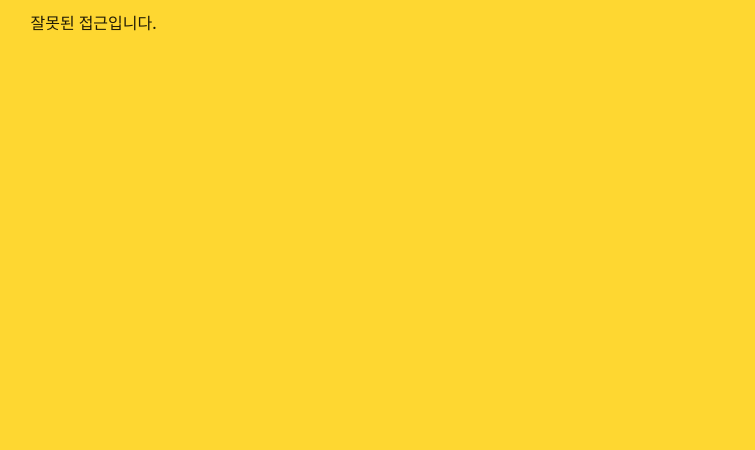
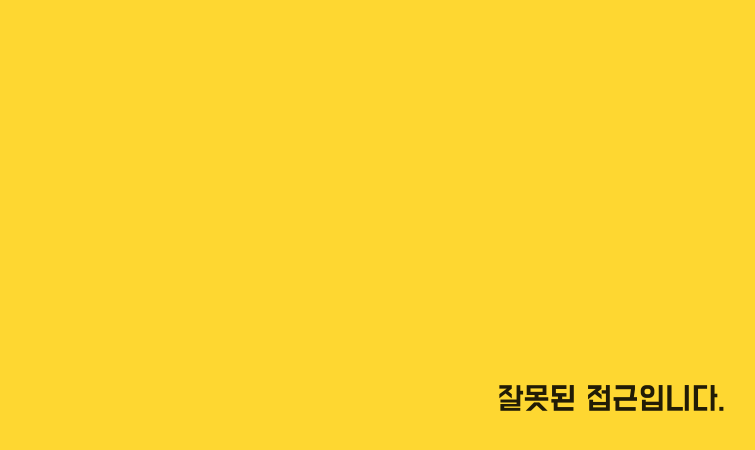
Before and after one commit to hangole1999/womens-assured-unmanned-delivery-box, a Vue app: page /login in a window 1280 px wide. Shown: the top 450 px of the page, without its empty margins (29-784 px from the left). Built offline with nearby package versions, Linux system fonts and the light colour scheme.

Commit message:
[Auto] Fix many

```diff
--- a/src/App.vue
+++ b/src/App.vue
@@ -68,12 +68,12 @@ a {
 
 .dohyeon,
 .dohyeon * {
-  font-family: 'Do Hyeon', sans-serif;
+  font-family: 'Do Hyeon', sans-serif !important;
 }
 
 .jua,
 .jua * {
-  font-family: 'Jua', sans-serif;
+  font-family: 'Jua', sans-serif !important;
 }
 
 .text-back {
--- a/src/views/WorngApproach.vue
+++ b/src/views/WorngApproach.vue
@@ -1,6 +1,8 @@
 <template>
-  <v-container class="worng-approach">
-    잘못된 접근입니다.
+  <v-container class="worng-approach full-height">
+    <v-layout class="full-height display-1" justify-center align-center>
+      <span class="dohyeon">잘못된 접근입니다.</span>
+    </v-layout>
   </v-container>
 </template>
 
```
